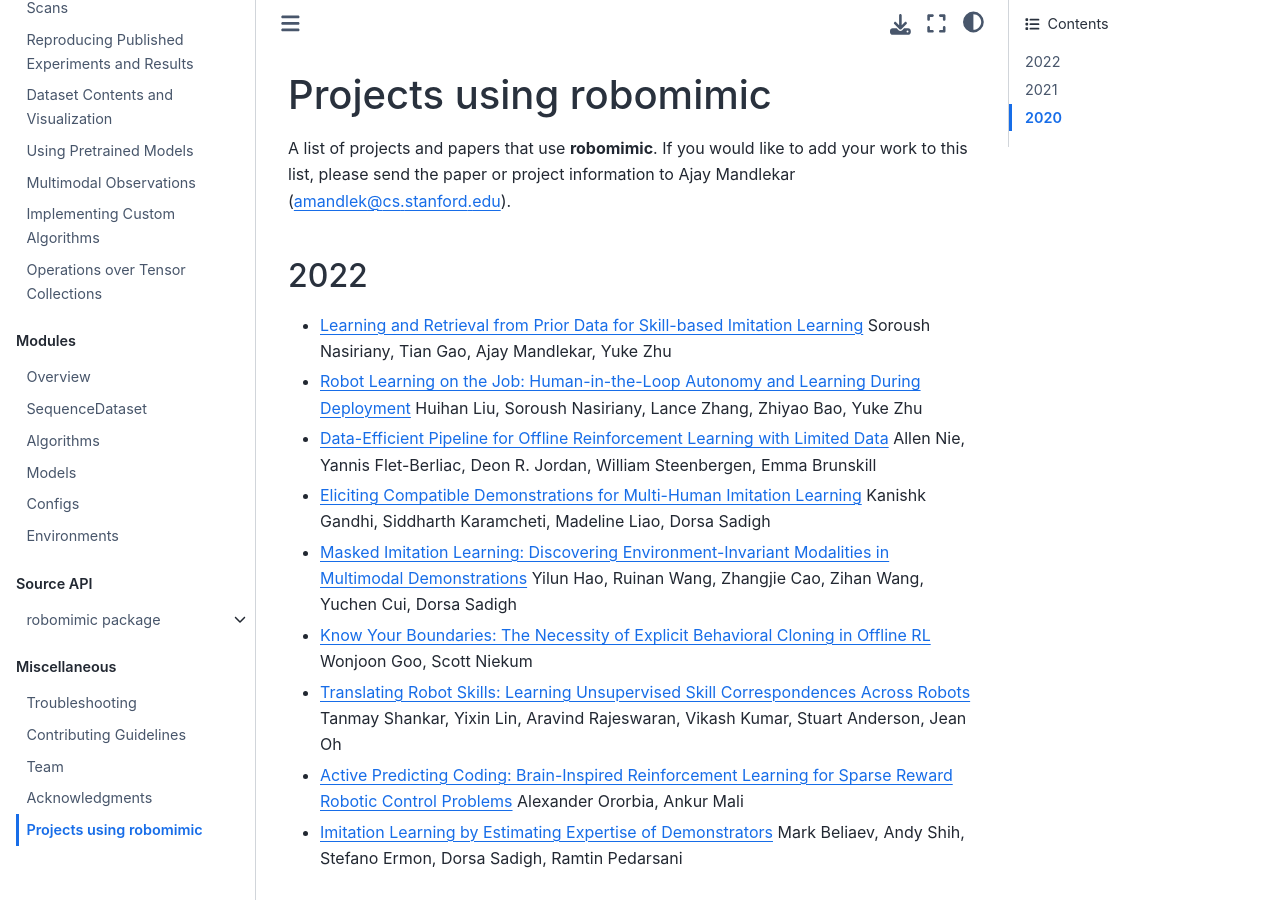
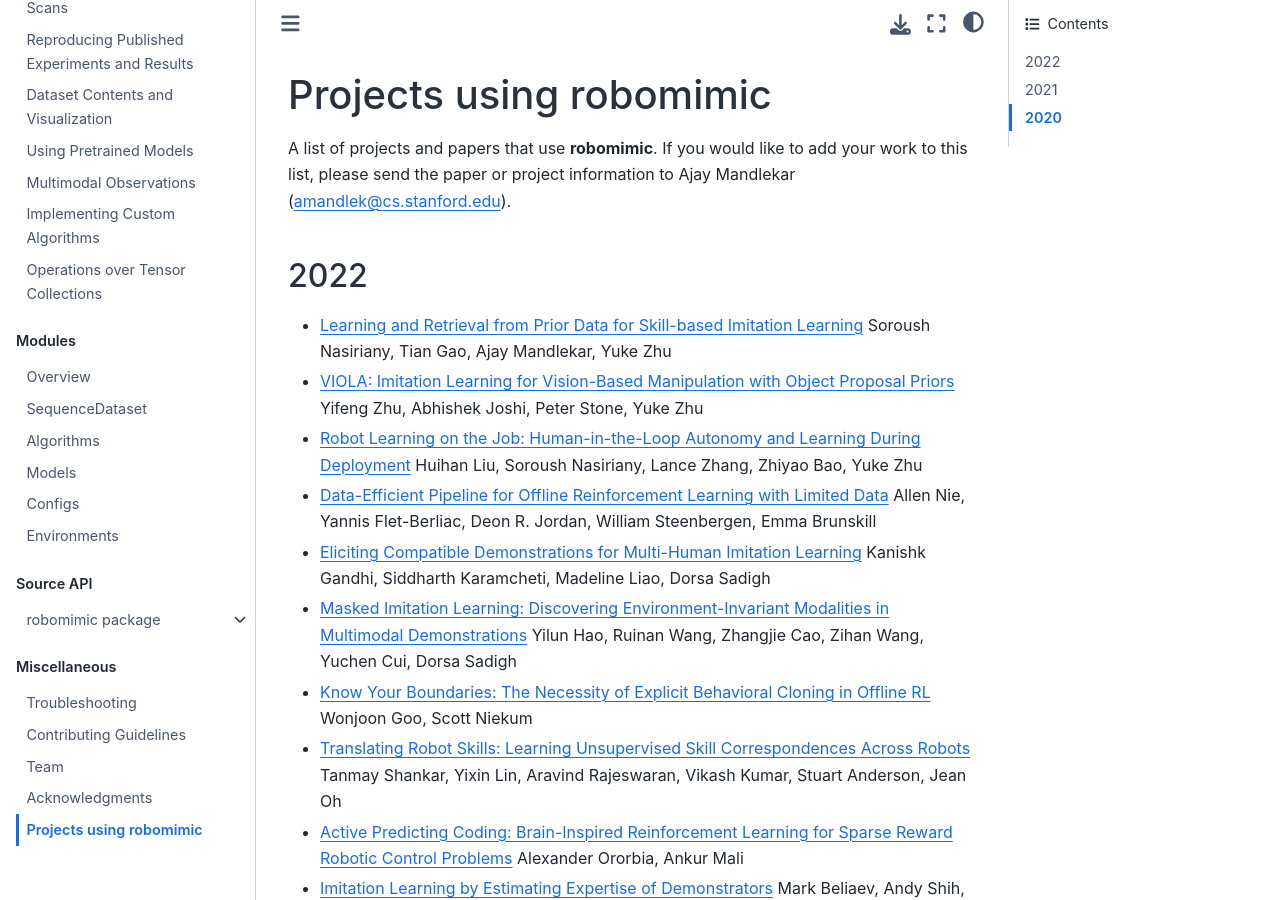
Before and after one commit to ARISE-Initiative/robomimic, a Sphinx documentation site: the page built from docs/miscellaneous/references.md, in a window 1280 px wide and 900 px high. Built offline with Sphinx 7.4.7 and the Sphinx Book theme 1.1.4, drawn with Linux system fonts in a browser that asks for light colours; pages that are not in the unit, such as notebooks, are missing from menus.

Commit message:
add viola

```diff
--- a/docs/miscellaneous/references.md
+++ b/docs/miscellaneous/references.md
@@ -5,6 +5,7 @@
 ## 2022
 
 - [Learning and Retrieval from Prior Data for Skill-based Imitation Learning](https://arxiv.org/abs/2210.11435) Soroush Nasiriany, Tian Gao, Ajay Mandlekar, Yuke Zhu
+- [VIOLA: Imitation Learning for Vision-Based Manipulation with Object Proposal Priors](https://arxiv.org/abs/2210.11339) Yifeng Zhu, Abhishek Joshi, Peter Stone, Yuke Zhu
 - [Robot Learning on the Job: Human-in-the-Loop Autonomy and Learning During Deployment](https://arxiv.org/abs/2211.08416) Huihan Liu, Soroush Nasiriany, Lance Zhang, Zhiyao Bao, Yuke Zhu
 - [Data-Efficient Pipeline for Offline Reinforcement Learning with Limited Data](https://arxiv.org/abs/2210.08642) Allen Nie, Yannis Flet-Berliac, Deon R. Jordan, William Steenbergen, Emma Brunskill
 - [Eliciting Compatible Demonstrations for Multi-Human Imitation Learning](https://arxiv.org/abs/2210.08073) Kanishk Gandhi, Siddharth Karamcheti, Madeline Liao, Dorsa Sadigh
```
